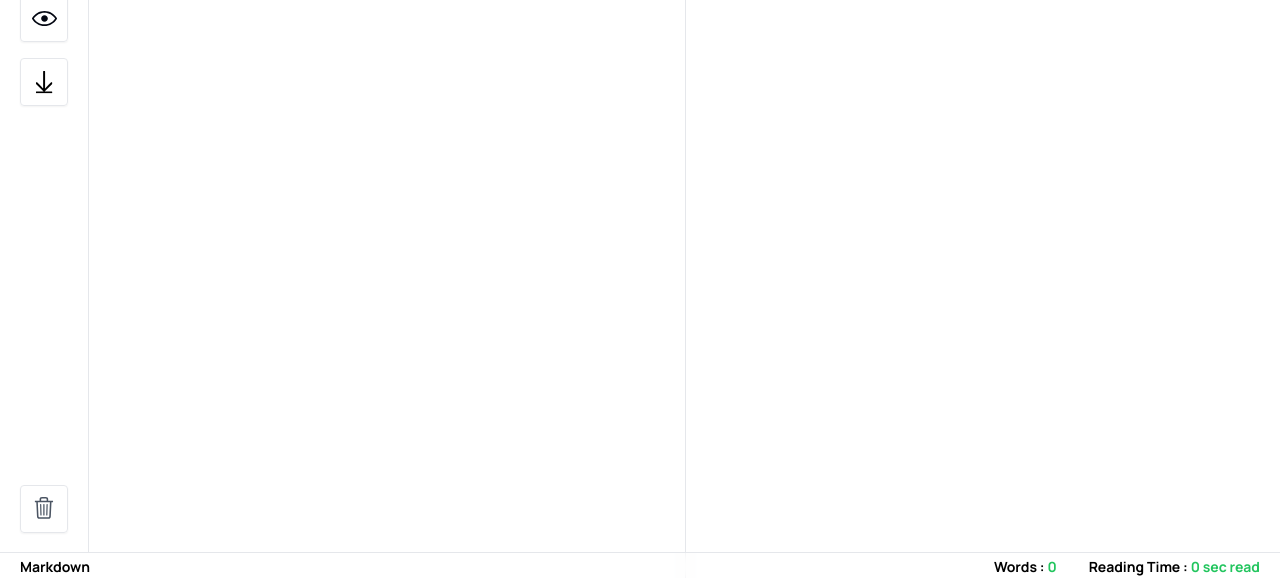
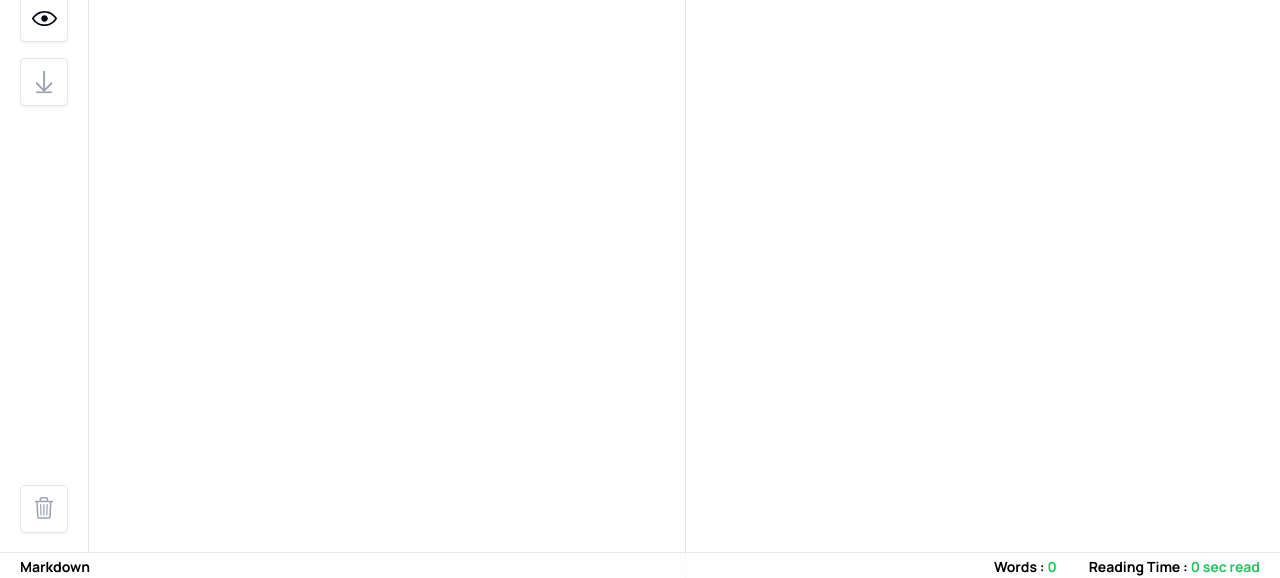
Before and after one commit to nabeelcodes/markedwriter, a React (Vite) app: page /1 in a window 1280 px wide. Shown: the part 219-797 px from the top of the page. Built offline with nearby package versions, Linux system fonts and the light colour scheme.

Commit message:
Minor fixes and code restructuring.
- Added disabled state and styles for `DownloadButton`.
- File downloading logic extracted to a helper function(downloadFile).
- Creating new Posts/Files functionality now uses constructor(ES6 Classes) approach.

```diff
--- a/app.d.ts
+++ b/app.d.ts
@@ -4,5 +4,3 @@ type Post = {
   content: string;
   date: string;
 };
-
-type AppData = Post[];
--- a/src/assets/DeleteIconSVG.tsx
+++ b/src/assets/DeleteIconSVG.tsx
@@ -14,7 +14,7 @@ export const DeleteIcon = ({ disabled, className }: DeleteIconProps) => {
       fill="none"
       xmlns="http://www.w3.org/2000/svg"
       className={cn("h-6 fill-red-500", className, {
-        "fill-gray-600": disabled,
+        "fill-gray-400 dark:fill-gray-500": disabled,
       })}>
       <g clipPath="url(#clip0_211_225)">
         <mask
--- a/src/assets/DownloadIconSVG.tsx
+++ b/src/assets/DownloadIconSVG.tsx
@@ -1,11 +1,20 @@
-export const DownloadIcon = () => {
+import { cn } from "../lib/classNameHelper";
+
+type DownloadIconProps = {
+  disabled?: boolean;
+  className?: string;
+};
+
+export const DownloadIcon = ({ disabled, className }: DownloadIconProps) => {
   return (
     <svg
       width="25"
       height="33"
       viewBox="0 0 25 33"
       xmlns="http://www.w3.org/2000/svg"
-      className="h-6 fill-black dark:fill-gray-300">
+      className={cn("h-6 fill-black dark:fill-gray-300", className, {
+        "fill-gray-400 dark:fill-gray-500": disabled,
+      })}>
       <g clipPath="url(#clip0_211_201)">
         <mask
           id="mask0_211_201"
--- a/src/components/Sidebar/ClearAllButton.tsx
+++ b/src/components/Sidebar/ClearAllButton.tsx
@@ -47,7 +47,7 @@ export const ClearAllButton = forwardRef<Ref, ClearAllButtonProps>(
               "group relative grid aspect-square h-12 place-content-center rounded border shadow-sm dark:border-red-600 dark:bg-red-600/10",
               "hover:xl:shadow-md dark:hover:xl:shadow-red-800",
               // classes for disabled state 👇
-              "dark:disabled:border-neutral-600 dark:disabled:bg-neutral-800 dark:disabled:hover:xl:shadow-none",
+              "dark:disabled:border-neutral-600 dark:disabled:bg-neutral-800 disabled:hover:xl:shadow-none",
               {
                 "border-none bg-transparent shadow-none dark:bg-transparent dark:disabled:bg-transparent":
                   onMobile,
--- a/src/components/Sidebar/DownloadButton.tsx
+++ b/src/components/Sidebar/DownloadButton.tsx
@@ -1,10 +1,11 @@
-import { forwardRef } from "react";
+import { forwardRef, useMemo } from "react";
 import { useParams } from "react-router-dom";
 import { useAtom } from "jotai";
 import { appDataAtom } from "../../store/appState";
 import { getCurrentPost } from "../../lib/getCurrentPost";
 import { DownloadIcon } from "../../assets/DownloadIconSVG";
 import { SidebarButton } from "./SidebarButton";
+import { downloadFile } from "../../lib/downloadFile";
 import { cn } from "../../lib/classNameHelper";
 
 type DownloadButtonProps = {
@@ -19,31 +20,23 @@ export const DownloadButton = forwardRef<Ref, DownloadButtonProps>(
     const [appData] = useAtom(appDataAtom);
     const currentPost = getCurrentPost(appData, pageId);
 
-    const handleDownload = () => {
-      if (!currentPost) return;
-
-      const fileTitle = currentPost.title;
-      const markdownToDownload = currentPost.content;
-      /* Create a new Blob object with the text content */
-      const blob = new Blob([markdownToDownload], { type: "text/plain" });
-      /* Create a temporary <a> element and set its download attribute to specify the file name */
-      const link = document.createElement("a");
-      link.href = URL.createObjectURL(blob);
-      link.download = `${fileTitle}.md`;
-      /* Programmatically click the link to trigger the download */
-      link.click();
-      /* Clean up the URL.createObjectURL by revoking the object URL after some time */
-      setTimeout(() => {
-        URL.revokeObjectURL(link.href);
-      }, 100);
-    };
+    /* Setting disabled state for Download Button based on current Post content's length */
+    const isDisabled = useMemo(() => {
+      if (currentPost?.content && currentPost?.content.length > 0) {
+        return false;
+      } else {
+        return true;
+      }
+    }, [currentPost?.content]);
 
     return (
       <SidebarButton
         ref={forwardedRef}
         onMobile={onMobile}
-        className="group relative"
-        onClick={handleDownload}>
+        onClick={() => downloadFile(currentPost)}
+        disabled={isDisabled}
+        className="group relative dark:disabled:border-neutral-600 dark:disabled:bg-neutral-800 disabled:hover:xl:shadow-none">
+        {!isDisabled && (
           <span
             className={cn(
               "hidden xl:block",
@@ -53,8 +46,9 @@ export const DownloadButton = forwardRef<Ref, DownloadButtonProps>(
             )}>
             Download your Markdown
           </span>
+        )}
 
-        <DownloadIcon />
+        <DownloadIcon disabled={isDisabled} />
       </SidebarButton>
     );
   }
--- /dev/null
+++ b/src/lib/downloadFile.ts
@@ -0,0 +1,18 @@
+export const downloadFile = (file: Post | undefined) => {
+  if (!file) return;
+
+  const fileTitle = file.title;
+  const markdownToDownload = file.content;
+  /* Create a new Blob object with the text content */
+  const blob = new Blob([markdownToDownload], { type: "text/plain" });
+  /* Create a temporary <a> element and set its download attribute to specify the file name */
+  const link = document.createElement("a");
+  link.href = URL.createObjectURL(blob);
+  link.download = `${fileTitle}.md`;
+  /* Programmatically click the link to trigger the download */
+  link.click();
+  /* Clean up the URL.createObjectURL by revoking the object URL after some time */
+  setTimeout(() => {
+    URL.revokeObjectURL(link.href);
+  }, 100);
+};
--- a/src/lib/getCurrentPost.ts
+++ b/src/lib/getCurrentPost.ts
@@ -1,7 +1,4 @@
-export const getCurrentPost = (
-  appData: AppData,
-  pageId: string | undefined
-) => {
+export const getCurrentPost = (appData: Post[], pageId: string | undefined) => {
   const currentPost = appData?.find((post) => post.id === pageId);
   return currentPost;
 };
--- /dev/null
+++ b/src/lib/getNewPost.ts
@@ -0,0 +1,15 @@
+export class File {
+  id: string;
+  title: string;
+  content: string;
+  date: string;
+
+  constructor() {
+    this.id = String(Date.now());
+    this.title = "Project Title";
+    this.content = "";
+    this.date = `${String(new Date()).substring(4, 10)}, ${String(
+      new Date()
+    ).substring(10, 15)}`;
+  }
+}
--- a/src/lib/updatePostContent.ts
+++ b/src/lib/updatePostContent.ts
@@ -2,7 +2,7 @@
 A little helper function to update the `content` value of the `currentPost` in the global `appData` array.
 */
 export const updatePostContent = (
-  appData: AppData,
+  appData: Post[],
   pageId: string | undefined,
   updatedPostContent: string
 ) => {
--- a/src/pages/LandingPage.tsx
+++ b/src/pages/LandingPage.tsx
@@ -6,6 +6,7 @@ import { appDataAtom, visibilityAtom } from "../store/appState";
 import { NewFileIconSVG } from "../assets/NewFileIconSVG";
 import { PlusIconSVG } from "../assets/PlusIconSVG";
 import { PostList } from "../components/PostCards/PostList";
+import { File } from "../lib/getNewPost";
 
 export const LandingPage = () => {
   const navigator = useNavigate();
@@ -26,16 +27,7 @@ export const LandingPage = () => {
   }, [setPaneVisibility]);
 
   const createNewMarkdownFile = () => {
-    const slug = Date.now().toString();
-    const newPost = {
-      id: slug,
-      title: "Project Title",
-      content: "",
-      date:
-        String(new Date()).substring(4, 10) +
-        "," +
-        String(new Date()).substring(10, 15),
-    };
+    const newPost = new File();
     const newPostArray = [newPost, ...appData];
     setAppData(newPostArray);
     navigator(`/${newPost.id}`);
--- a/src/store/appState.ts
+++ b/src/store/appState.ts
@@ -10,7 +10,7 @@ export const themeAtom = atomWithStorage<"light" | "dark">("theme", "light");
 
 /* App wide state to contain and monitor markdown
 data */
-export const appDataAtom = atomWithStorage<AppData>("appData", []);
+export const appDataAtom = atomWithStorage<Post[]>("appData", []);
 
 /* State for open/close of RadixDialog */
 export const dialogStateAtom = atom<boolean>(false);
```
Lines whose indentation alone changed are shown as unchanged.
